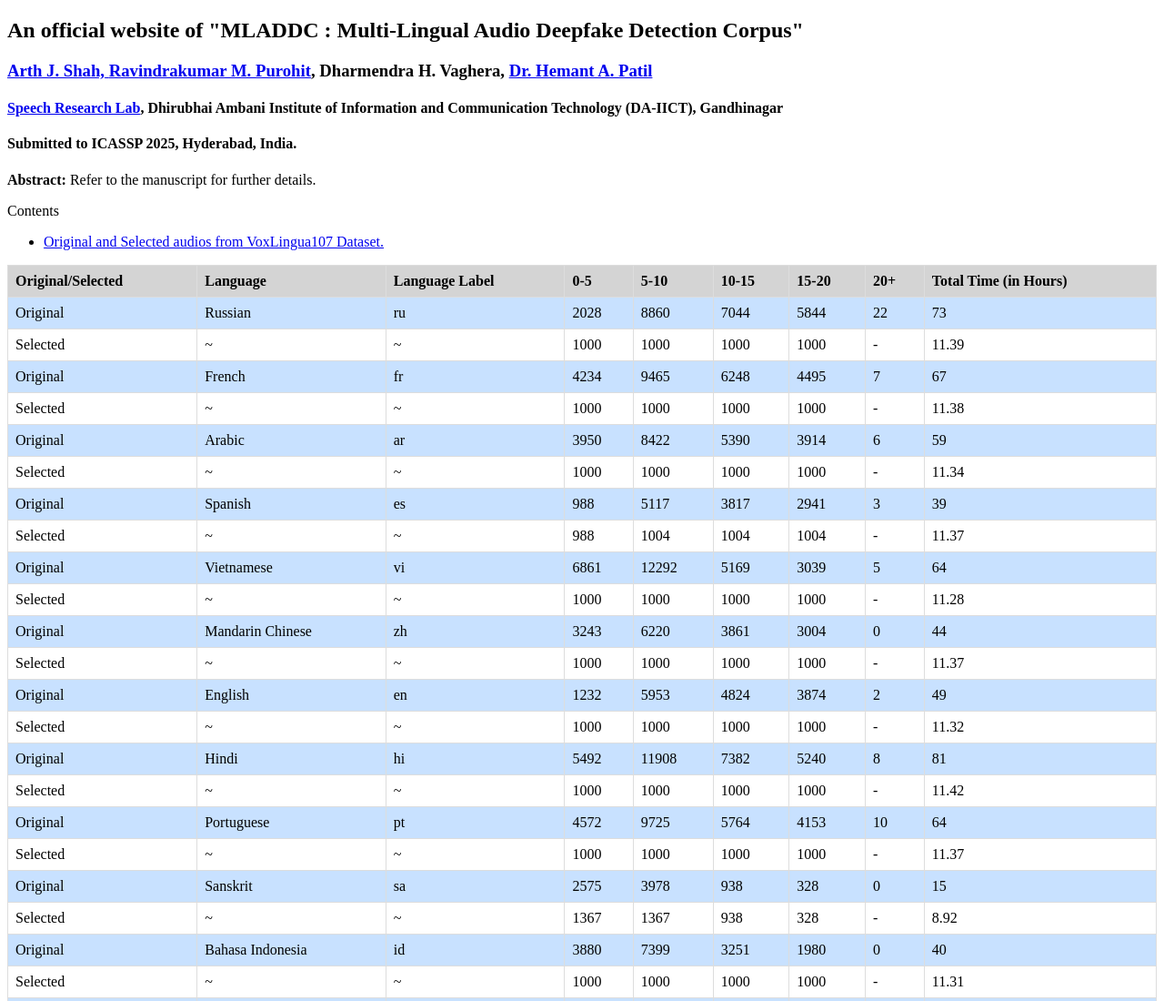
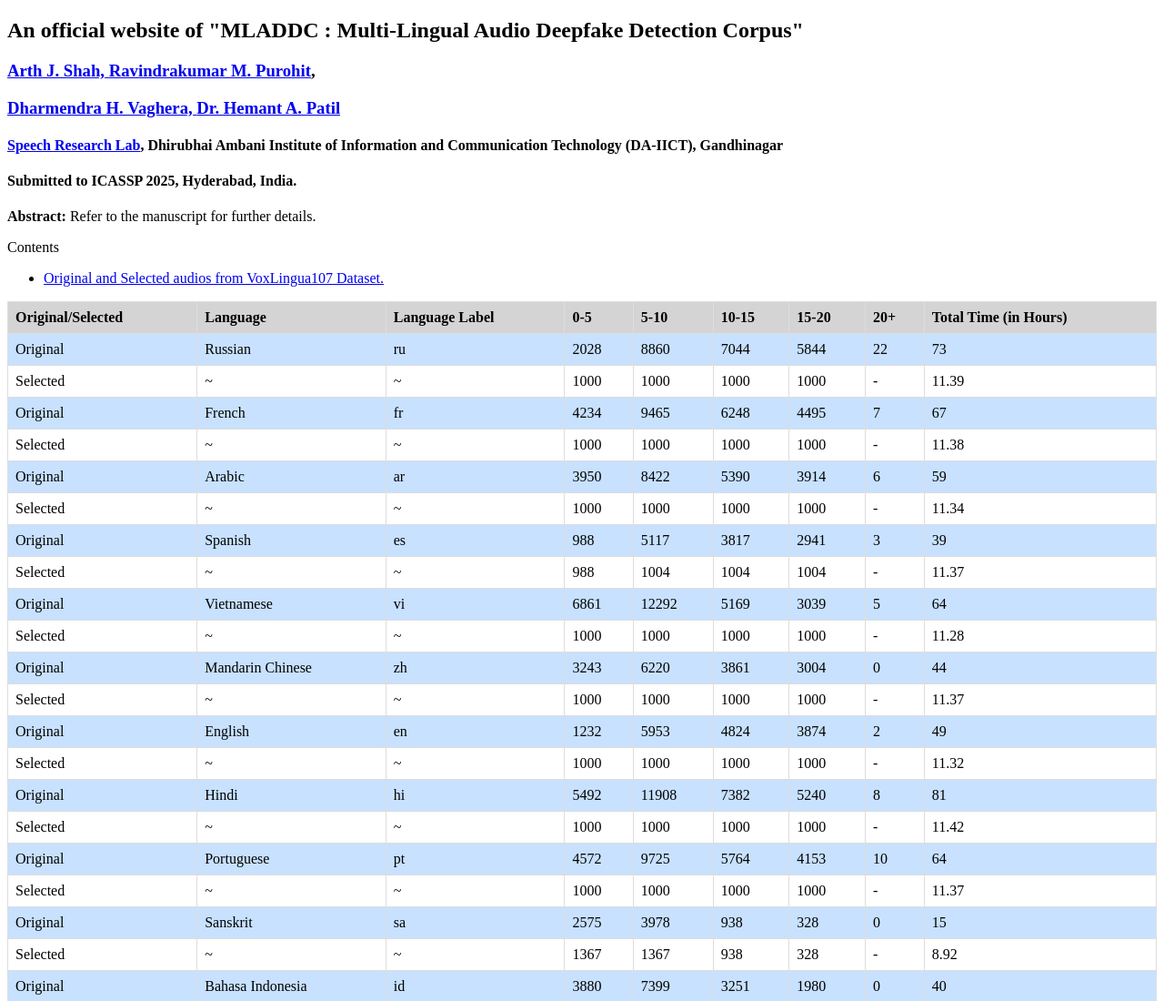
Before and after one commit to speech007/MLADDC, a plain HTML site: page index.html in a window 1280 px wide. Shown: the top 1100 px of the page at 91% size. Drawn offline with Linux system fonts and the light colour scheme.

Commit message:
Update index.html

```diff
--- a/index.html
+++ b/index.html
@@ -37,7 +37,7 @@
 <h1>An official website of "MLADDC : Multi-Lingual Audio Deepfake Detection Corpus"</h1>
 
 <!-- <h1>Dataset from "GGMDDC: A Multilingual Dataset for Audio Deepfake Detection"</h1> -->
-<h3><a href="https://www.linkedin.com/in/arth-shah-18b4a0245">Arth J. Shah, <a href="https://iamshreeji-copy1.github.io/ravindrakumar_purohit/index.html">Ravindrakumar M. Purohit</a>, Dharmendra H. Vaghera, <a href="https://sites.google.com/site/hemantpatildaiict/">Dr. Hemant A. Patil</a></h3>
+<h3><a href="https://www.linkedin.com/in/arth-shah-18b4a0245">Arth J. Shah, <a href="https://iamshreeji-copy1.github.io/ravindrakumar_purohit/index.html">Ravindrakumar M. Purohit</a>, <h3><a href="https://www.linkedin.com/in/dharmendra-vaghera-95677b256/">Dharmendra H. Vaghera, <a href="https://sites.google.com/site/hemantpatildaiict/">Dr. Hemant A. Patil</a></h3>
 <h4><a href="https://sites.google.com/site/speechlabdaiict/home">Speech Research Lab</a>, Dhirubhai Ambani Institute of Information and Communication Technology (DA-IICT), Gandhinagar</h4>
 <h4>Submitted to ICASSP 2025, Hyderabad, India.</h4>
 
```
